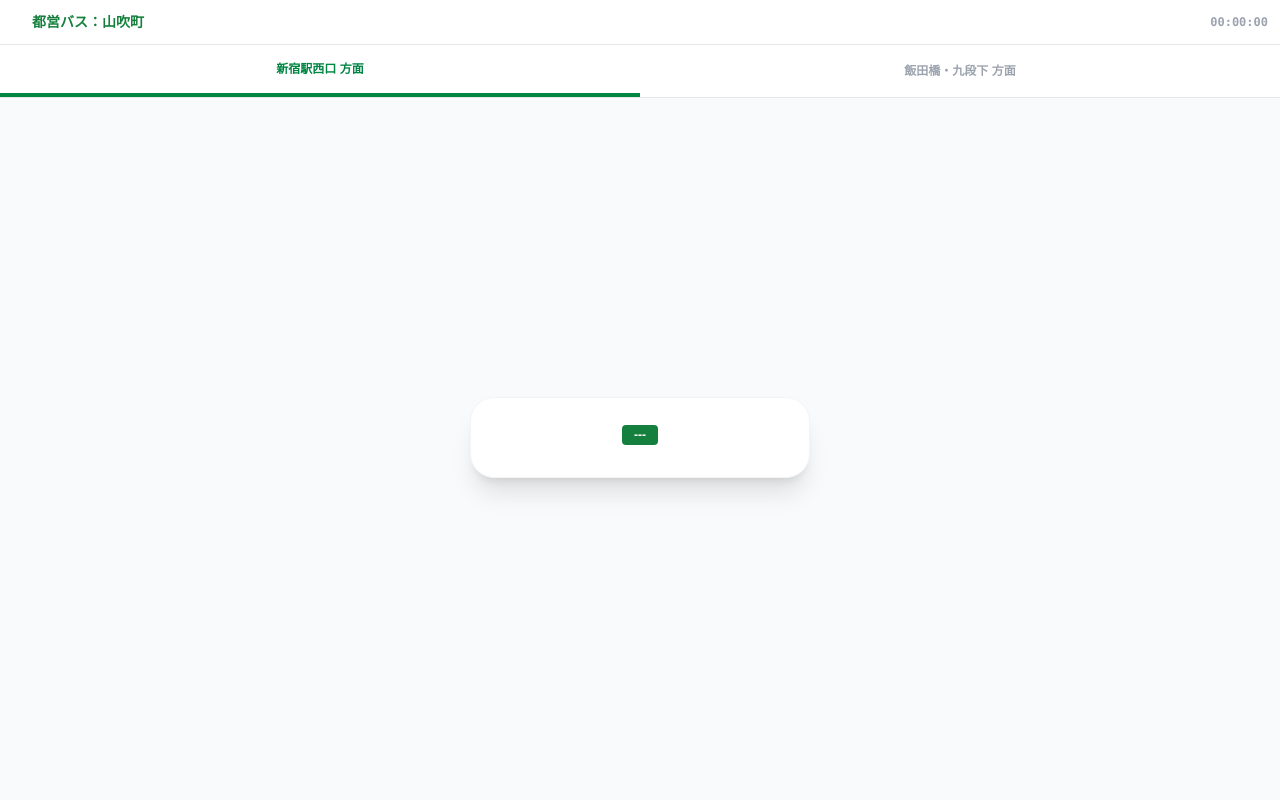
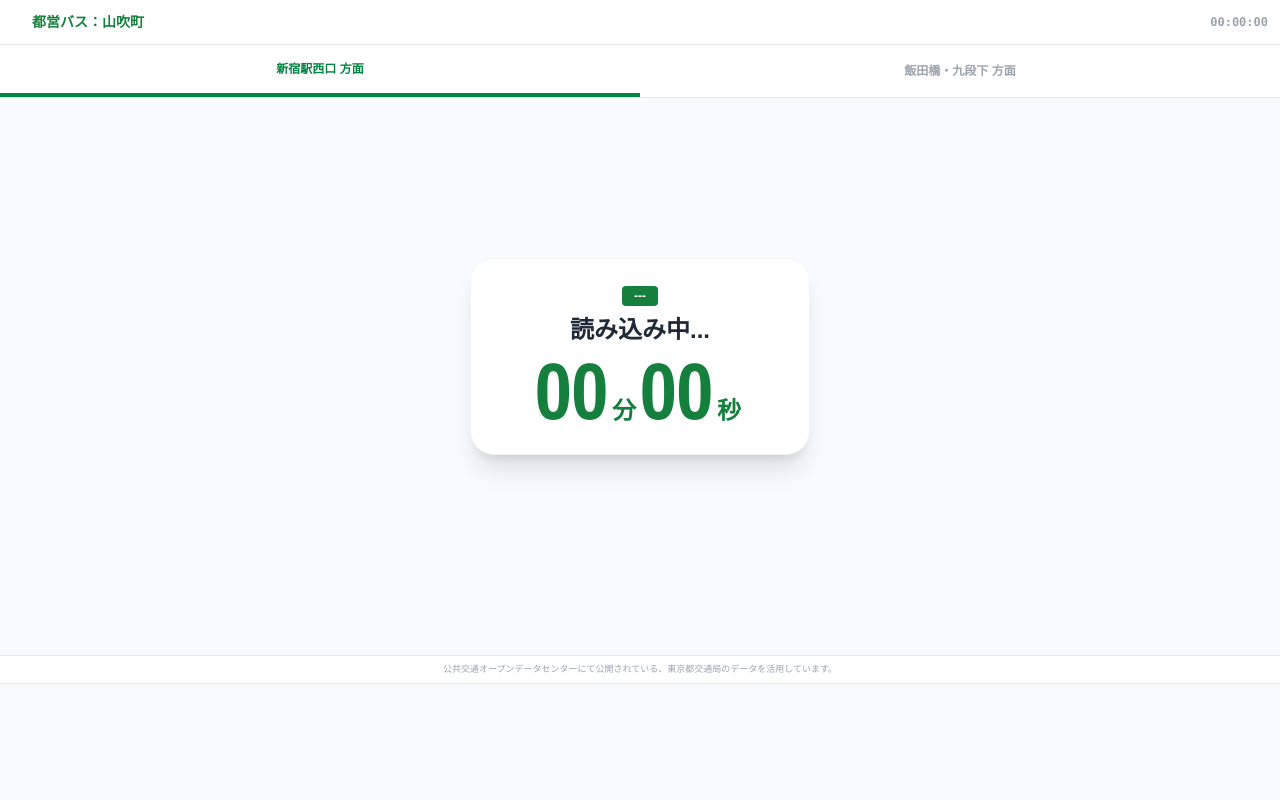
Before and after one commit to mt2026-svg/bus-ap, a website: page index.html in a window 1280 px wide. Drawn offline with nearby package versions, Linux system fonts and the light colour scheme.

Commit message:
Update index.html

```diff
--- a/index.html
+++ b/index.html
@@ -3,7 +3,7 @@
 <head>
     <meta charset="UTF-8">
     <meta name="viewport" content="width=device-width, initial-scale=1.0">
-    <title>TOEI BUS REALTIME - 山吹町</title>
+    <title>TOEI BUS REALTIME</title>
     <script src="https://cdn.tailwindcss.com"></script>
     <script src="https://unpkg.com/lucide@latest"></script>
     <link href="https://fonts.googleapis.com/css2?family=Archivo+Narrow:wght@700&display=swap" rel="stylesheet">
@@ -12,13 +12,10 @@
         body { font-family: sans-serif; margin: 0; background-color: #f9fafb; overflow-x: hidden; }
         .condensed-font { font-family: 'Archivo Narrow', sans-serif; display: flex; align-items: baseline; justify-content: center; }
         .active-tab { border-bottom: 4px solid var(--toei-green); color: var(--toei-green) !important; font-weight: 900; }
-        /* 広告枠がエラー（Width=0）にならないようサイズを明示 */
-        .ad-container { min-width: 320px; min-height: 100px; width: 100%; display: flex; justify-content: center; }
     </style>
     <script async src="https://pagead2.googlesyndication.com/pagead/js/adsbygoogle.js?client=ca-pub-XXXXXXXXXXXXXXXX" crossorigin="anonymous"></script>
 </head>
 <body class="flex flex-col min-h-screen">
-
     <div id="app" class="flex-grow flex flex-col relative">
         <div class="bg-white p-3 flex items-center justify-between border-b shadow-sm sticky top-0 z-10">
             <div class="flex items-center gap-1 font-bold text-green-700 text-sm">
@@ -35,4 +32,30 @@
         <div class="flex-grow flex flex-col items-center justify-center px-4 py-6">
             <div class="bg-white p-6 rounded-3xl shadow-xl w-full max-w-[340px] border border-gray-100 text-center mb-6">
                 <div id="bus-route-label" class="inline-block bg-green-700 text-white px-3 py-0.5 rounded text-xs font-bold mb-2">---</div>
-                <div id="bus-dest-label" class="text-2xl font-black mb-1 text
+                <div id="bus-dest-label" class="text-2xl font-black mb-1 text-gray-800 text-center">読み込み中...</div>
+                <div class="condensed-font text-[80px] leading-none font-bold text-green-700">
+                    <span id="min">00</span><span class="mx-1 text-[24px]">分</span>
+                    <span id="sec">00</span><span class="mx-1 text-[24px]">秒</span>
+                </div>
+            </div>
+            <div class="w-full max-w-[340px] flex flex-col gap-2 mb-4" id="bus-list"></div>
+        </div>
+    </div>
+
+    <footer class="w-full bg-white border-t mt-auto">
+        <div class="p-2 text-[9px] text-gray-400 text-center leading-tight border-b">
+            公共交通オープンデータセンターにて公開されている、東京都交通局のデータを活用しています。
+        </div>
+        <div class="py-2 bg-gray-50 flex justify-center items-center" style="min-height: 100px;">
+            <div style="width: 320px; height: 100px; overflow: hidden;">
+                <ins class="adsbygoogle"
+                     style="display:inline-block;width:320px;height:100px"
+                     data-ad-client="ca-pub-XXXXXXXXXXXXXXXX"
+                     data-ad-slot="XXXXXXXXXX"></ins>
+                <script>(adsbygoogle = window.adsbygoogle || []).push({});</script>
+            </div>
+        </div>
+    </footer>
+    <script src="app.js"></script>
+</body>
+</html>
```
